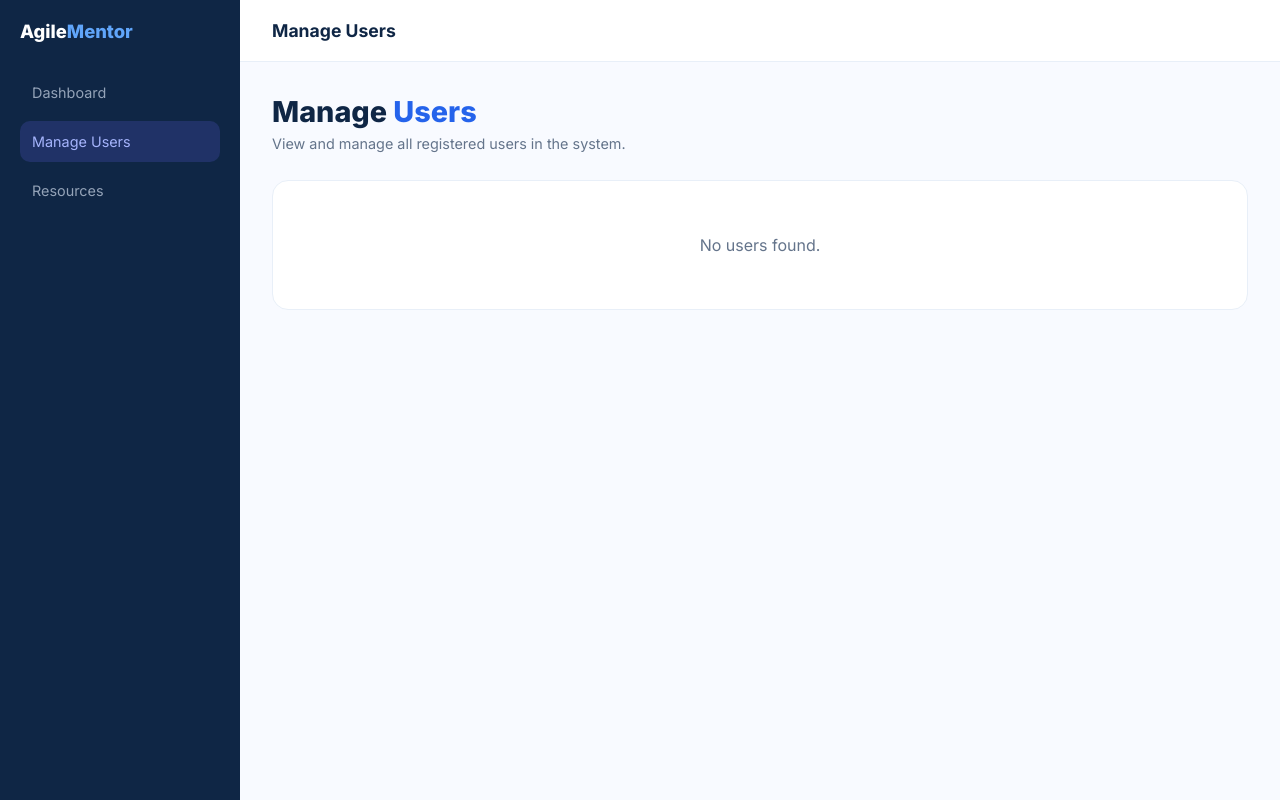
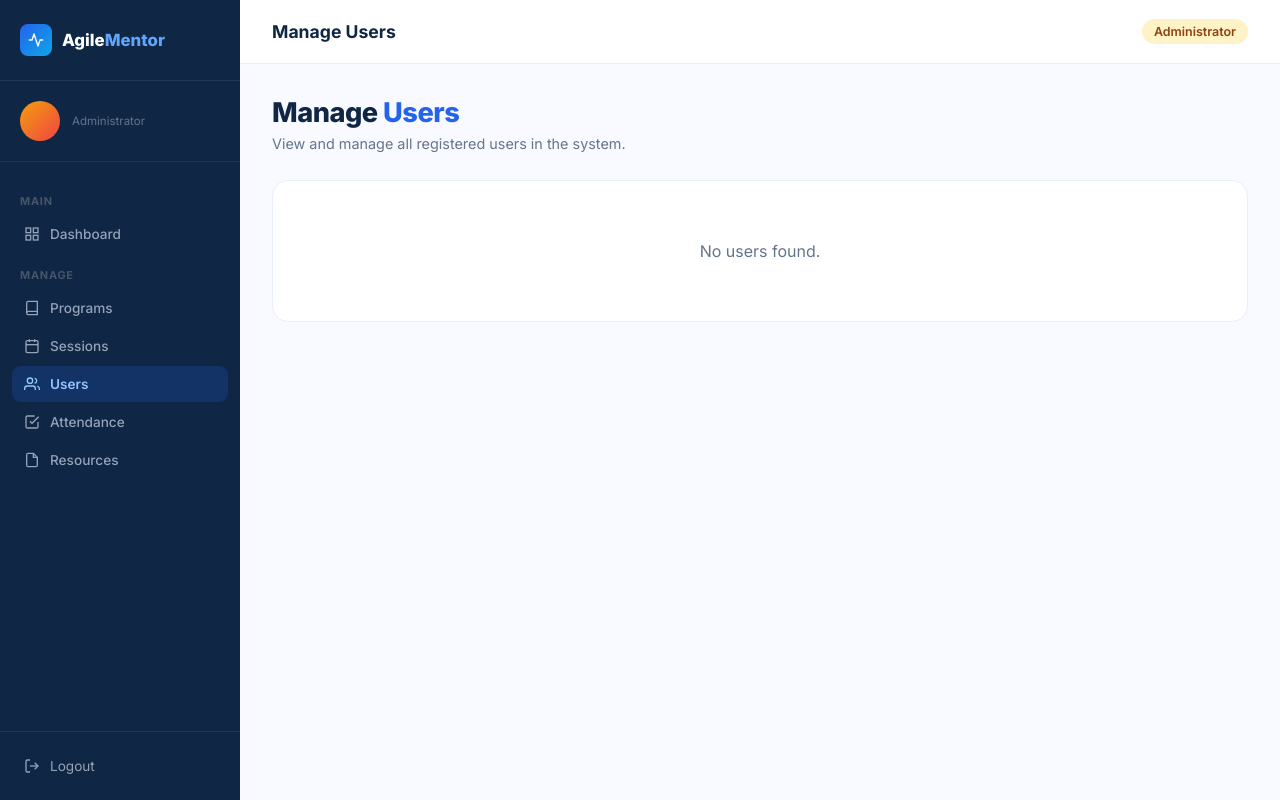
Before and after one commit to CodeWizardAn/agile-mentorship-portal, a FastAPI app: template templates/manage_users.html in a window 1280 px wide. Run offline with FastAPI, Linux system fonts and the light colour scheme; the template is opened without the code that fills it, so the values that code supplies are empty.

Commit message:
Updated UI changes

```diff
--- a/create_tables.py
+++ b/create_tables.py
@@ -14,6 +14,7 @@ from models.password_reset_token import PasswordResetToken
 from models.resource import Resource
 from models.email_otp import EmailOTP
 from models.feedback import Feedback
+from models.resource import Resource
 
 Base.metadata.create_all(bind=engine)
 
--- a/templates/manage_users.html
+++ b/templates/manage_users.html
@@ -1,247 +1,108 @@
 <!DOCTYPE html>
 <html lang="en">
 <head>
-<meta charset="UTF-8" />
-<meta name="viewport" content="width=device-width, initial-scale=1.0"/>
-<title>Manage Users — AgileMentor</title>
-
-<link href="https://fonts.googleapis.com/css2?family=Inter:wght@300;400;500;600;700;800;900&display=swap" rel="stylesheet"/>
-
-<style>
-*, *::before, *::after {
-  box-sizing:border-box;
-  margin:0;
-  padding:0;
-}
-
-:root {
-  --navy:#0F2645;
-  --blue:#2563EB;
-  --teal:#0EA5E9;
-  --white:#FFFFFF;
-  --offwhite:#F8FAFF;
-  --gray:#E8EFF8;
-  --muted:#64748B;
-  --text:#1E293B;
-}
-
-body {
-  font-family:'Inter',sans-serif;
-  background:var(--offwhite);
-  display:flex;
-}
-
-.sidebar {
-  width:240px;
-  background:var(--navy);
-  min-height:100vh;
-  position:fixed;
-  padding:20px;
-}
-
-.logo-text {
-  font-size:1.15rem;
-  font-weight:800;
-  color:white;
-  margin-bottom:30px;
-}
-
-.logo-text span {
-  color:#60A5FA;
-}
-
-.nav-item {
-  display:block;
-  padding:12px;
-  border-radius:10px;
-  text-decoration:none;
-  color:#94A3B8;
-  margin-bottom:8px;
-  font-size:0.9rem;
-}
-
-.nav-item:hover {
-  background:rgba(255,255,255,0.06);
-  color:white;
-}
-
-.nav-item.active {
-  background:rgba(99,102,241,0.2);
-  color:#A5B4FC;
-}
-
-.main {
-  margin-left:240px;
-  flex:1;
-}
-
-.topbar {
-  background:white;
-  border-bottom:1px solid var(--gray);
-  padding:20px 32px;
-}
-
-.topbar-title {
-  font-size:1.1rem;
-  font-weight:700;
-  color:var(--navy);
-}
-
-.content {
-  padding:32px;
-}
-
-.page-title {
-  font-size:1.8rem;
-  font-weight:800;
-  color:var(--navy);
-  margin-bottom:6px;
-}
-
-.page-title span {
-  color:var(--blue);
-}
-
-.page-sub {
-  font-size:0.9rem;
-  color:var(--muted);
-  margin-bottom:28px;
-}
-
-.card {
-  background:white;
-  border:1px solid var(--gray);
-  border-radius:16px;
-  padding:24px;
-}
-
-.table-wrap {
-  overflow-x:auto;
-}
-
-table {
-  width:100%;
-  border-collapse:collapse;
-}
-
-th {
-  text-align:left;
-  padding:14px;
-  font-size:0.82rem;
-  color:var(--muted);
-  border-bottom:1px solid var(--gray);
-}
-
-td {
-  padding:16px 14px;
-  font-size:0.88rem;
-  color:var(--text);
-  border-bottom:1px solid var(--gray);
-}
-
-.role-badge {
-  display:inline-block;
-  padding:5px 10px;
-  border-radius:20px;
-  background:#EEF2FF;
-  color:#4338CA;
-  font-size:0.75rem;
-  font-weight:700;
-}
-
-.status-badge {
-  display:inline-block;
-  padding:5px 10px;
-  border-radius:20px;
-  background:#ECFDF5;
-  color:#059669;
-  font-size:0.75rem;
-  font-weight:700;
-}
-
-.delete-btn {
-  padding:8px 14px;
-  border:none;
-  border-radius:8px;
-  background:#FEE2E2;
-  color:#DC2626;
-  font-size:0.82rem;
-  font-weight:700;
-  cursor:pointer;
-}
-
-.delete-btn:hover {
-  opacity:0.9;
-}
-
-.empty-state {
-  text-align:center;
-  color:var(--muted);
-  padding:30px;
-}
-</style>
+  <meta charset="UTF-8"/>
+  <meta name="viewport" content="width=device-width, initial-scale=1.0"/>
+  <title>Manage Users — AgileMentor</title>
+  <link href="https://fonts.googleapis.com/css2?family=Inter:wght@300;400;500;600;700;800;900&display=swap" rel="stylesheet"/>
+  <style>
+    *, *::before, *::after { box-sizing:border-box; margin:0; padding:0; }
+    :root { --navy:#0F2645;--blue:#2563EB;--teal:#0EA5E9;--white:#FFFFFF;--offwhite:#F8FAFF;--gray:#E8EFF8;--muted:#64748B;--text:#1E293B; }
+    body { font-family:'Inter',sans-serif; background:var(--offwhite); min-height:100vh; display:flex; }
+    .sidebar { width:240px; background:var(--navy); min-height:100vh; display:flex; flex-direction:column; position:fixed; left:0; top:0; bottom:0; z-index:100; }
+    .sidebar-logo { padding:24px 20px; border-bottom:1px solid rgba(255,255,255,0.08); }
+    .logo-wrap { display:flex; align-items:center; gap:10px; text-decoration:none; }
+    .logo-icon { width:32px; height:32px; border-radius:8px; background:linear-gradient(135deg,var(--blue),var(--teal)); display:flex; align-items:center; justify-content:center; }
+    .logo-icon svg { width:16px; height:16px; fill:none; stroke:white; stroke-width:2; stroke-linecap:round; stroke-linejoin:round; }
+    .logo-text { font-size:1.05rem; font-weight:800; color:white; }
+    .logo-text span { color:#60A5FA; }
+    .sidebar-user { padding:20px; border-bottom:1px solid rgba(255,255,255,0.08); display:flex; align-items:center; gap:12px; }
+    .user-avatar { width:40px; height:40px; border-radius:50%; background:linear-gradient(135deg,#F59E0B,#EF4444); display:flex; align-items:center; justify-content:center; font-weight:800; font-size:1rem; color:white; flex-shrink:0; }
+    .user-name { font-size:0.85rem; font-weight:700; color:white; }
+    .user-role { font-size:0.72rem; color:#64748B; }
+    .sidebar-nav { flex:1; padding:16px 12px; }
+    .nav-section-label { font-size:0.68rem; font-weight:700; color:#475569; letter-spacing:0.8px; text-transform:uppercase; padding:0 8px; margin:16px 0 8px; }
+    .nav-item { display:flex; align-items:center; gap:10px; padding:10px 12px; border-radius:9px; text-decoration:none; color:#94A3B8; font-size:0.85rem; font-weight:500; transition:all 0.2s; margin-bottom:2px; }
+    .nav-item:hover { background:rgba(255,255,255,0.06); color:white; }
+    .nav-item.active { background:rgba(37,99,235,0.2); color:#93C5FD; font-weight:600; }
+    .nav-item svg { width:16px; height:16px; flex-shrink:0; }
+    .sidebar-footer { padding:16px 12px; border-top:1px solid rgba(255,255,255,0.08); }
+    .logout-btn { display:flex; align-items:center; gap:10px; padding:10px 12px; border-radius:9px; text-decoration:none; color:#94A3B8; font-size:0.85rem; }
+    .logout-btn:hover { background:rgba(239,68,68,0.1); color:#F87171; }
+    .logout-btn svg { width:16px; height:16px; }
+    .main { margin-left:240px; flex:1; display:flex; flex-direction:column; }
+    .topbar { background:var(--white); border-bottom:1px solid var(--gray); padding:0 32px; height:64px; display:flex; align-items:center; justify-content:space-between; position:sticky; top:0; z-index:50; }
+    .topbar-title { font-size:1.1rem; font-weight:700; color:var(--navy); }
+    .topbar-badge { background:#FEF3C7; color:#92400E; font-size:0.78rem; font-weight:600; padding:5px 12px; border-radius:20px; }
+    .content { padding:32px; }
+    .page-title { font-size:1.7rem; font-weight:800; color:var(--navy); letter-spacing:-0.5px; margin-bottom:6px; }
+    .page-title span { color:var(--blue); }
+    .page-sub { font-size:0.9rem; color:var(--muted); margin-bottom:28px; }
+    .card { background:var(--white); border:1px solid var(--gray); border-radius:16px; overflow:hidden; }
+    .table-wrap { overflow-x:auto; }
+    table { width:100%; border-collapse:collapse; }
+    thead tr { background:var(--offwhite); }
+    th { padding:12px 16px; text-align:left; font-size:0.75rem; font-weight:700; color:var(--muted); text-transform:uppercase; letter-spacing:0.5px; border-bottom:1px solid var(--gray); white-space:nowrap; }
+    td { padding:14px 16px; font-size:0.85rem; color:var(--text); border-bottom:1px solid var(--gray); vertical-align:middle; }
+    tr:last-child td { border-bottom:none; }
+    tr:hover td { background:var(--offwhite); }
+    .role-badge { display:inline-block; padding:4px 10px; border-radius:6px; background:#EEF2FF; color:#4338CA; font-size:0.72rem; font-weight:700; }
+    .role-badge.mentor { background:#FEF3C7; color:#92400E; }
+    .role-badge.mentee { background:#DCFCE7; color:#15803D; }
+    .status-active { background:#DCFCE7; color:#15803D; }
+    .status-unverified { background:#FEF3C7; color:#92400E; }
+    .status-inactive { background:#F1F5F9; color:#64748B; }
+    .status-badge { display:inline-block; padding:4px 10px; border-radius:6px; font-size:0.72rem; font-weight:700; }
+    .delete-btn { padding:7px 14px; border:1.5px solid #EF4444; border-radius:7px; background:transparent; color:#EF4444; font-size:0.78rem; font-weight:600; cursor:pointer; font-family:'Inter',sans-serif; transition:all 0.2s; }
+    .delete-btn:hover { background:#EF4444; color:white; }
+    .empty-state { text-align:center; padding:60px; color:var(--muted); }
+    .user-id { font-size:0.72rem; font-weight:700; background:var(--gray); color:var(--muted); padding:3px 8px; border-radius:5px; }
+  </style>
 </head>
 <body>
 
 <aside class="sidebar">
-  <div class="logo-text">Agile<span>Mentor</span></div>
-
-  <a class="nav-item" href="/admin-dashboard">Dashboard</a>
-  <a class="nav-item active" href="/admin/users">Manage Users</a>
-  <a class="nav-item" href="/admin/resources">Resources</a>
+  <div class="sidebar-logo"><a class="logo-wrap" href="/"><div class="logo-icon"><svg viewBox="0 0 24 24"><polyline points="22 12 18 12 15 21 9 3 6 12 2 12"/></svg></div><span class="logo-text">Agile<span>Mentor</span></span></a></div>
+  <div class="sidebar-user"><div class="user-avatar">{{ user.full_name[0].upper() }}</div><div><div class="user-name">{{ user.full_name }}</div><div class="user-role">Administrator</div></div></div>
+  <nav class="sidebar-nav">
+    <div class="nav-section-label">Main</div>
+    <a class="nav-item" href="/admin-dashboard"><svg viewBox="0 0 24 24" fill="none" stroke="currentColor" stroke-width="2"><rect x="3" y="3" width="7" height="7"/><rect x="14" y="3" width="7" height="7"/><rect x="14" y="14" width="7" height="7"/><rect x="3" y="14" width="7" height="7"/></svg>Dashboard</a>
+    <div class="nav-section-label">Manage</div>
+    <a class="nav-item" href="/admin/programs"><svg viewBox="0 0 24 24" fill="none" stroke="currentColor" stroke-width="2"><path d="M4 19.5A2.5 2.5 0 0 1 6.5 17H20"/><path d="M6.5 2H20v20H6.5A2.5 2.5 0 0 1 4 19.5v-15A2.5 2.5 0 0 1 6.5 2z"/></svg>Programs</a>
+    <a class="nav-item" href="/admin/sessions"><svg viewBox="0 0 24 24" fill="none" stroke="currentColor" stroke-width="2"><rect x="3" y="4" width="18" height="18" rx="2"/><line x1="16" y1="2" x2="16" y2="6"/><line x1="8" y1="2" x2="8" y2="6"/><line x1="3" y1="10" x2="21" y2="10"/></svg>Sessions</a>
+    <a class="nav-item active" href="/admin/users"><svg viewBox="0 0 24 24" fill="none" stroke="currentColor" stroke-width="2"><path d="M17 21v-2a4 4 0 0 0-4-4H5a4 4 0 0 0-4 4v2"/><circle cx="9" cy="7" r="4"/><path d="M23 21v-2a4 4 0 0 0-3-3.87"/><path d="M16 3.13a4 4 0 0 1 0 7.75"/></svg>Users</a>
+    <a class="nav-item" href="/admin/attendance"><svg viewBox="0 0 24 24" fill="none" stroke="currentColor" stroke-width="2"><polyline points="9 11 12 14 22 4"/><path d="M21 12v7a2 2 0 0 1-2 2H5a2 2 0 0 1-2-2V5a2 2 0 0 1 2-2h11"/></svg>Attendance</a>
+    <a class="nav-item" href="/admin/resources"><svg viewBox="0 0 24 24" fill="none" stroke="currentColor" stroke-width="2"><path d="M14 2H6a2 2 0 0 0-2 2v16a2 2 0 0 0 2 2h12a2 2 0 0 0 2-2V8z"/><polyline points="14 2 14 8 20 8"/></svg>Resources</a>
+  </nav>
+  <div class="sidebar-footer"><a class="logout-btn" href="/logout"><svg viewBox="0 0 24 24" fill="none" stroke="currentColor" stroke-width="2"><path d="M9 21H5a2 2 0 0 1-2-2V5a2 2 0 0 1 2-2h4"/><polyline points="16 17 21 12 16 7"/><line x1="21" y1="12" x2="9" y2="12"/></svg>Logout</a></div>
 </aside>
 
 <div class="main">
-
   <div class="topbar">
     <div class="topbar-title">Manage Users</div>
+    <span class="topbar-badge">Administrator</span>
   </div>
-
   <div class="content">
-
     <div class="page-title">Manage <span>Users</span></div>
     <div class="page-sub">View and manage all registered users in the system.</div>
-
     <div class="card">
       {% if users %}
       <div class="table-wrap">
         <table>
           <thead>
-            <tr>
-              <th>User ID</th>
-              <th>Name</th>
-              <th>Email</th>
-              <th>Role</th>
-              <th>Status</th>
-              <th>Action</th>
-            </tr>
+            <tr><th>User ID</th><th>Name</th><th>Email</th><th>Role</th><th>Status</th><th>Action</th></tr>
           </thead>
-
           <tbody>
             {% for u in users %}
             <tr>
-              <td>{{ u.user_id }}</td>
+              <td><span class="user-id">{{ u.user_id }}</span></td>
               <td>{{ u.full_name }}</td>
               <td>{{ u.email }}</td>
-
+              <td><span class="role-badge {{ u.role }}">{{ u.role|capitalize }}</span></td>
+              <td><span class="status-badge status-{{ u.status }}">{{ u.status|capitalize }}</span></td>
               <td>
-                <span class="role-badge">
-                  {{ u.role }}
-                </span>
-              </td>
-
-              <td>
-                <span class="status-badge">
-                  {{ u.status }}
-                </span>
-              </td>
-
-              <td>
-                <form action="/admin/users/delete/{{ u.user_id }}" method="post">
-                  <button class="delete-btn" type="submit"
-                    onclick="return confirm('Delete this user?')">
-                    Delete
-                  </button>
+                <form action="/admin/users/delete/{{ u.user_id }}" method="post" onsubmit="return confirm('Delete {{ u.full_name }}?')">
+                  <button class="delete-btn" type="submit">Delete</button>
                 </form>
               </td>
             </tr>
@@ -249,16 +110,11 @@ td {
           </tbody>
         </table>
       </div>
-
       {% else %}
-      <div class="empty-state">
-        No users found.
-      </div>
+      <div class="empty-state">No users found.</div>
       {% endif %}
     </div>
-
   </div>
 </div>
-
 </body>
 </html>
```
Also changed, not shown: static/css/admin_sidebar.css (+94 -0 lines), static/css/mentor_sidebar.css (added, +33 -0 lines).
